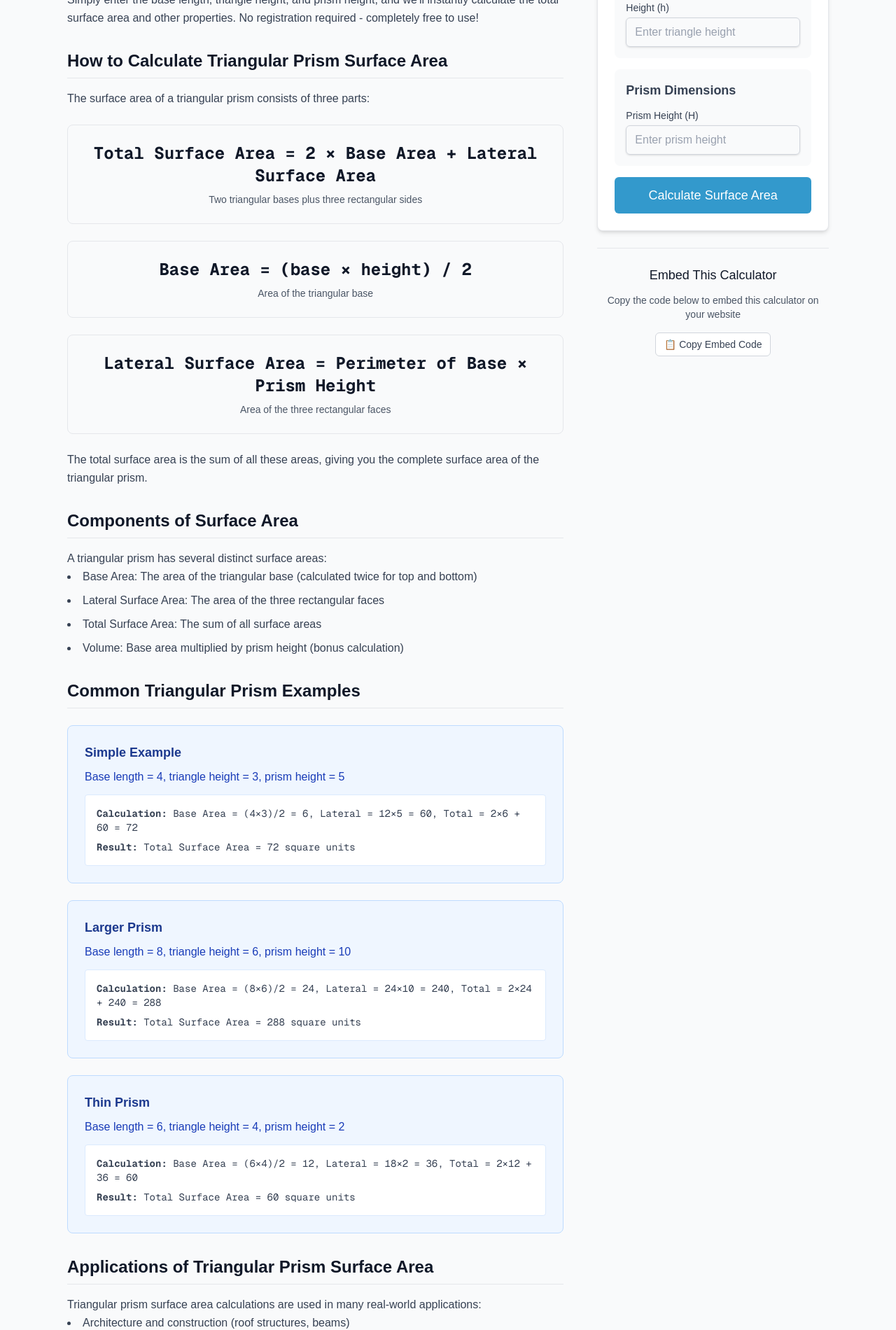
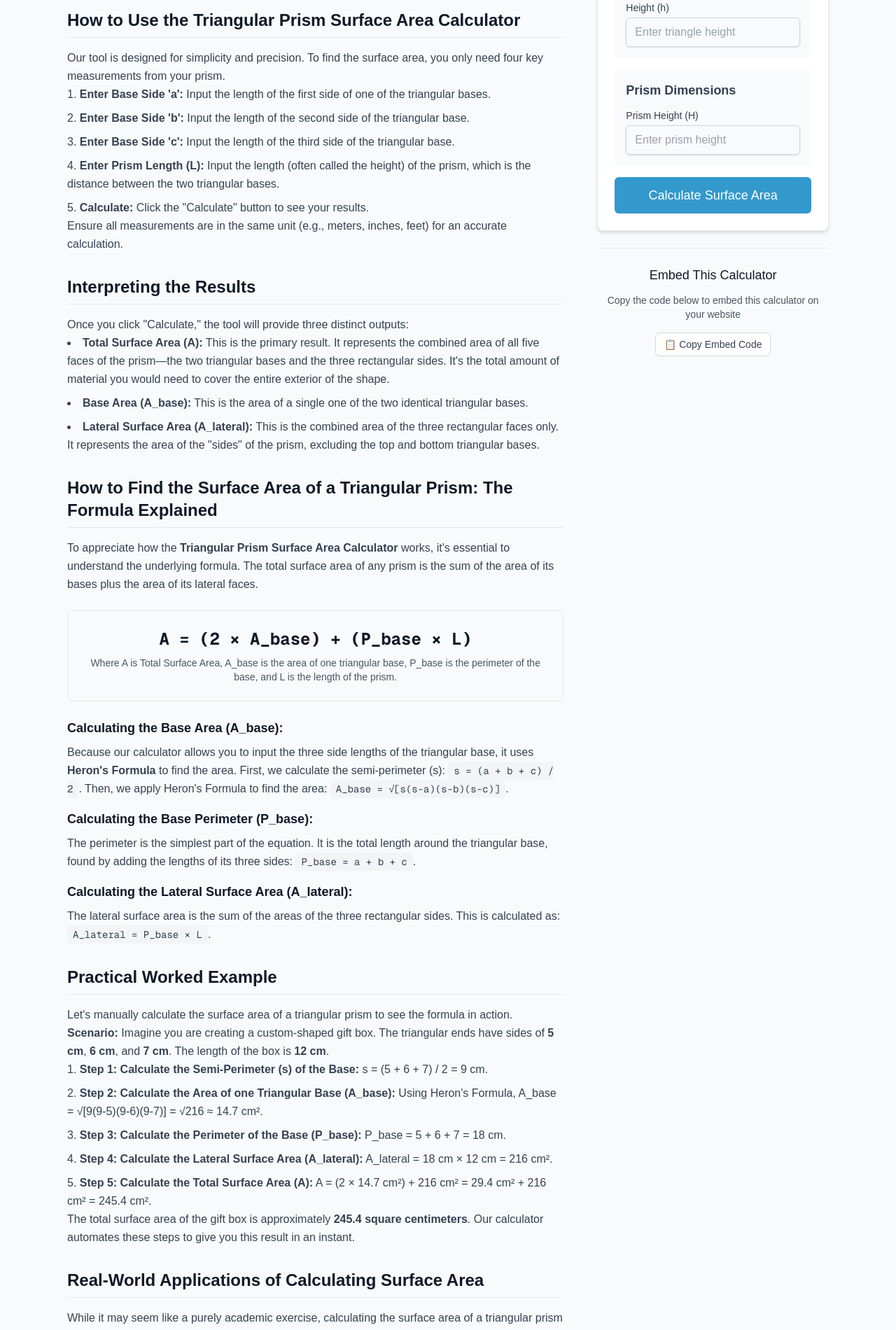
Before and after one commit to heyumarkhan/getcalculation.com, a Next.js app: page /triangular-prism-surface-area in a window 1280 px wide. Shown: the part 700-2600 px from the top of the page at 70% size. Built offline with nearby package versions, Linux system fonts and the light colour scheme.

Commit message:
added seo content for triangular prism

```diff
--- a/app/(calculators)/triangular-prism-surface-area/page.tsx
+++ b/app/(calculators)/triangular-prism-surface-area/page.tsx
@@ -1,6 +1,6 @@
 import TriangularPrismCalculator from '../../_components/calculators/TriangularPrismCalculator';
 import CalculatorPageTemplate from '../../_components/layouts/CalculatorPageTemplate';
-import { SEOSection, SEOList, SEOFormula, SEOExample } from '../../_components/ui/SEOContent';
+import { SEOSection, SEOList, SEOFormula, SEOExample, SEOFAQ } from '../../_components/ui/SEOContent';
 
 export default function TriangularPrismSurfaceAreaPage() {
   return (
@@ -10,121 +10,143 @@ export default function TriangularPrismSurfaceAreaPage() {
       calculator={<TriangularPrismCalculator />}
       slug="triangular-prism-surface-area"
     >
-      <SEOSection title="What is a Triangular Prism?">
+      <SEOSection title="Fast and Accurate Triangular Prism Calculations">
         <p>
-          A triangular prism is a three-dimensional solid with two triangular bases and three rectangular
-          lateral faces. It&apos;s like a triangle that has been &quot;extruded&quot; or stretched into the third dimension.
-          This calculator works for:
+          Whether you&apos;re an architect designing a striking gabled roof, an engineer calculating the material needed for a structural component, or a student tackling a geometry assignment, understanding the surface area of a three-dimensional shape is crucial. The triangular prism is a common shape found in countless real-world applications, and determining its total surface area is a frequent requirement.
         </p>
-        <SEOList items={[
-          "Any triangular prism with known base and height dimensions",
-          "Geometry homework and assignments",
-          "Engineering and architectural calculations",
-          "3D modeling and design projects",
-          "Packaging and manufacturing calculations"
-        ]} />
         <p>
-          Simply enter the base length, triangle height, and prism height, and we&apos;ll instantly calculate
-          the total surface area and other properties. No registration required - completely free to use!
+          This <strong>Triangular Prism Surface Area Calculator</strong> provides a fast, accurate, and user-friendly way to find the total surface area of any triangular prism. Simply input the dimensions of your prism, and the calculator will handle the complex formulas for you, delivering instant results. This guide will not only show you how to use the tool but also help you understand the formulas behind it, its practical applications, and how to perform the calculation yourself.
         </p>
       </SEOSection>
 
-      <SEOSection title="How to Calculate Triangular Prism Surface Area">
+      <SEOSection title="How to Use the Triangular Prism Surface Area Calculator">
         <p>
-          The surface area of a triangular prism consists of three parts:
+          Our tool is designed for simplicity and precision. To find the surface area, you only need four key measurements from your prism.
         </p>
-        <SEOFormula
-          formula="Total Surface Area = 2 × Base Area + Lateral Surface Area"
-          description="Two triangular bases plus three rectangular sides"
-        />
-        <SEOFormula
-          formula="Base Area = (base × height) / 2"
-          description="Area of the triangular base"
-        />
-        <SEOFormula
-          formula="Lateral Surface Area = Perimeter of Base × Prism Height"
-          description="Area of the three rectangular faces"
-        />
+        <SEOList items={[
+          "<strong>Enter Base Side 'a':</strong> Input the length of the first side of one of the triangular bases.",
+          "<strong>Enter Base Side 'b':</strong> Input the length of the second side of the triangular base.",
+          "<strong>Enter Base Side 'c':</strong> Input the length of the third side of the triangular base.",
+          "<strong>Enter Prism Length (L):</strong> Input the length (often called the height) of the prism, which is the distance between the two triangular bases.",
+          "<strong>Calculate:</strong> Click the \"Calculate\" button to see your results."
+        ]} ordered={true} />
         <p>
-          The total surface area is the sum of all these areas, giving you the complete surface
-          area of the triangular prism.
+          Ensure all measurements are in the same unit (e.g., meters, inches, feet) for an accurate calculation.
         </p>
       </SEOSection>
 
-      <SEOSection title="Components of Surface Area">
+      <SEOSection title="Interpreting the Results">
         <p>
-          A triangular prism has several distinct surface areas:
+          Once you click &quot;Calculate,&quot; the tool will provide three distinct outputs:
         </p>
         <SEOList items={[
-          "Base Area: The area of the triangular base (calculated twice for top and bottom)",
-          "Lateral Surface Area: The area of the three rectangular faces",
-          "Total Surface Area: The sum of all surface areas",
-          "Volume: Base area multiplied by prism height (bonus calculation)"
+          "<strong>Total Surface Area (A):</strong> This is the primary result. It represents the combined area of all five faces of the prism—the two triangular bases and the three rectangular sides. It&apos;s the total amount of material you would need to cover the entire exterior of the shape.",
+          "<strong>Base Area (A_base):</strong> This is the area of a single one of the two identical triangular bases.",
+          "<strong>Lateral Surface Area (A_lateral):</strong> This is the combined area of the three rectangular faces only. It represents the area of the &quot;sides&quot; of the prism, excluding the top and bottom triangular bases."
         ]} />
       </SEOSection>
 
-      <SEOSection title="Common Triangular Prism Examples">
-        <SEOExample
-          title="Simple Example"
-          description="Base length = 4, triangle height = 3, prism height = 5"
-          calculation="Base Area = (4×3)/2 = 6, Lateral = 12×5 = 60, Total = 2×6 + 60 = 72"
-          result="Total Surface Area = 72 square units"
+      <SEOSection title="How to Find the Surface Area of a Triangular Prism: The Formula Explained">
+        <p>
+          To appreciate how the <strong>Triangular Prism Surface Area Calculator</strong> works, it&apos;s essential to understand the underlying formula. The total surface area of any prism is the sum of the area of its bases plus the area of its lateral faces.
+        </p>
+        <SEOFormula
+          formula="A = (2 × A_base) + (P_base × L)"
+          description="Where A is Total Surface Area, A_base is the area of one triangular base, P_base is the perimeter of the base, and L is the length of the prism."
         />
+        <div className="space-y-4">
+          <div>
+            <h4 className="text-lg font-semibold text-gray-900 mb-2">Calculating the Base Area (A_base):</h4>
+            <p>
+              Because our calculator allows you to input the three side lengths of the triangular base, it uses <strong>Heron's Formula</strong> to find the area. First, we calculate the semi-perimeter (s): <code className="bg-gray-100 px-2 py-1 rounded text-sm font-mono">s = (a + b + c) / 2</code>. Then, we apply Heron's Formula to find the area: <code className="bg-gray-100 px-2 py-1 rounded text-sm font-mono">A_base = √[s(s-a)(s-b)(s-c)]</code>.
+            </p>
+          </div>
 
-        <SEOExample
-          title="Larger Prism"
-          description="Base length = 8, triangle height = 6, prism height = 10"
-          calculation="Base Area = (8×6)/2 = 24, Lateral = 24×10 = 240, Total = 2×24 + 240 = 288"
-          result="Total Surface Area = 288 square units"
-        />
+          <div>
+            <h4 className="text-lg font-semibold text-gray-900 mb-2">Calculating the Base Perimeter (P_base):</h4>
+            <p>
+              The perimeter is the simplest part of the equation. It is the total length around the triangular base, found by adding the lengths of its three sides: <code className="bg-gray-100 px-2 py-1 rounded text-sm font-mono">P_base = a + b + c</code>.
+            </p>
+          </div>
 
-        <SEOExample
-          title="Thin Prism"
-          description="Base length = 6, triangle height = 4, prism height = 2"
-          calculation="Base Area = (6×4)/2 = 12, Lateral = 18×2 = 36, Total = 2×12 + 36 = 60"
-          result="Total Surface Area = 60 square units"
-        />
+          <div>
+            <h4 className="text-lg font-semibold text-gray-900 mb-2">Calculating the Lateral Surface Area (A_lateral):</h4>
+            <p>
+              The lateral surface area is the sum of the areas of the three rectangular sides. This is calculated as: <code className="bg-gray-100 px-2 py-1 rounded text-sm font-mono">A_lateral = P_base × L</code>.
+            </p>
+          </div>
+        </div>
       </SEOSection>
 
-      <SEOSection title="Applications of Triangular Prism Surface Area">
+      <SEOSection title="Practical Worked Example">
         <p>
-          Triangular prism surface area calculations are used in many real-world applications:
+          Let&apos;s manually calculate the surface area of a triangular prism to see the formula in action.
+        </p>
+        <p>
+          <strong>Scenario:</strong> Imagine you are creating a custom-shaped gift box. The triangular ends have sides of <strong>5 cm</strong>, <strong>6 cm</strong>, and <strong>7 cm</strong>. The length of the box is <strong>12 cm</strong>.
         </p>
         <SEOList items={[
-          "Architecture and construction (roof structures, beams)",
-          "Packaging design (triangular boxes and containers)",
-          "Engineering (structural analysis and design)",
-          "Manufacturing (material requirements and cost estimation)",
-          "3D printing and modeling",
-          "Geometry education and homework",
-          "Art and design projects"
+          "<strong>Step 1: Calculate the Semi-Perimeter (s) of the Base:</strong> s = (5 + 6 + 7) / 2 = 9 cm.",
+          "<strong>Step 2: Calculate the Area of one Triangular Base (A_base):</strong> Using Heron's Formula, A_base = √[9(9-5)(9-6)(9-7)] = √216 ≈ 14.7 cm².",
+          "<strong>Step 3: Calculate the Perimeter of the Base (P_base):</strong> P_base = 5 + 6 + 7 = 18 cm.",
+          "<strong>Step 4: Calculate the Lateral Surface Area (A_lateral):</strong> A_lateral = 18 cm × 12 cm = 216 cm².",
+          "<strong>Step 5: Calculate the Total Surface Area (A):</strong> A = (2 × 14.7 cm²) + 216 cm² = 29.4 cm² + 216 cm² = 245.4 cm²."
+        ]} ordered={true} />
+        <p>
+          The total surface area of the gift box is approximately <strong>245.4 square centimeters</strong>. Our calculator automates these steps to give you this result in an instant.
+        </p>
+      </SEOSection>
+
+      <SEOSection title="Real-World Applications of Calculating Surface Area">
+        <p>
+          While it may seem like a purely academic exercise, calculating the surface area of a triangular prism has numerous practical applications across various industries:
+        </p>
+        <SEOList items={[
+          "<strong>Architecture and Construction:</strong> Architects use this calculation to determine the amount of material needed for roofing, siding on dormers, or other triangular features. It's essential for accurate cost estimation and material ordering.",
+          "<strong>Engineering:</strong> In thermodynamics, the surface area of a component can dictate its rate of heat transfer. Engineers designing heat exchangers or cooling fins might use these calculations to optimize performance.",
+          "<strong>Packaging and Manufacturing:</strong> Companies creating products with triangular prism packaging (like some chocolate bars or specialty boxes) need to know the surface area to design and print the packaging material accurately.",
+          "<strong>Physics and Optics:</strong> Prisms are fundamental in optics for dispersing light. The surface area is relevant for applying coatings or treatments to the prism's faces."
         ]} />
       </SEOSection>
 
-      <SEOSection title="Understanding the Results">
+      <SEOSection title="Limitations and Key Considerations">
         <p>
-          Our calculator provides several important measurements:
+          To get the most out of this calculator, it&apos;s important to be aware of a few key points:
         </p>
         <SEOList items={[
-          "Base Area: The area of one triangular end",
-          "Lateral Surface Area: The area of the three rectangular sides",
-          "Total Surface Area: Complete surface area including all faces",
-          "Base Perimeter: The perimeter of the triangular base",
-          "Volume: The total volume of the prism (bonus calculation)"
+          "<strong>Right Prisms vs. Oblique Prisms:</strong> This calculator is designed for <strong>right triangular prisms</strong>. In a right prism, the three rectangular faces are perpendicular to the triangular bases. An <strong>oblique prism</strong> has its bases shifted, which requires a more complex calculation.",
+          "<strong>Consistent Units:</strong> Your result will only be accurate if all input measurements use the same unit (e.g., all in inches or all in centimeters). The final surface area will be in the square of that unit (e.g., square inches).",
+          "<strong>Measurement Accuracy:</strong> The precision of your result is directly dependent on the precision of your input measurements. Double-check your dimensions before calculating."
         ]} />
       </SEOSection>
 
-      <SEOSection title="Why Use Our Triangular Prism Calculator?">
-        <SEOList items={[
-          "Instant calculations with no math errors",
-          "Handles any triangular prism dimensions",
-          "Shows all surface area components separately",
-          "Includes volume calculation as a bonus",
-          "Supports decimal numbers for precise measurements",
-          "Completely free and no registration required",
-          "Mobile-friendly and easy to use"
+      <SEOSection title="Understanding More About Triangular Prisms (FAQ)">
+        <SEOFAQ questions={[
+          {
+            question: "What is the difference between the surface area and the volume of a triangular prism?",
+            answer: "Surface Area is a two-dimensional measurement of the total area on the outside of the prism (think paint), measured in square units (cm², ft²). Volume is a three-dimensional measurement of the space inside the prism (think water), measured in cubic units (cm³, ft³)."
+          },
+          {
+            question: "What is the lateral surface area of a triangular prism?",
+            answer: "The lateral surface area is the total area of the prism's sides without including its top and bottom bases. It's the sum of the areas of its three rectangular faces."
+          },
+          {
+            question: "How many faces, edges, and vertices does a triangular prism have?",
+            answer: "A triangular prism always has 5 Faces (2 triangles, 3 rectangles), 9 Edges, and 6 Vertices (corners)."
+          },
+          {
+            question: "Does this calculator work for equilateral or isosceles triangular prisms?",
+            answer: "Yes. The calculator works for any type of triangle as its base—scalene, isosceles, or equilateral. You just need to input the lengths of the three sides, and Heron's formula will correctly calculate the base area."
+          }
         ]} />
       </SEOSection>
+
+      <SEOSection title="Your Go-To Geometry Tool">
+        <p>
+          The triangular prism is a fundamental geometric shape with a surprising number of applications in our daily lives. Calculating its surface area is a key task in fields ranging from construction to product design. While the manual calculation offers valuable insight into the geometry, our <strong>Triangular Prism Surface Area Calculator</strong> is designed to provide the speed and accuracy required for practical projects and academic work.
+        </p>
+      </SEOSection>
+
     </CalculatorPageTemplate>
   );
 }
```
